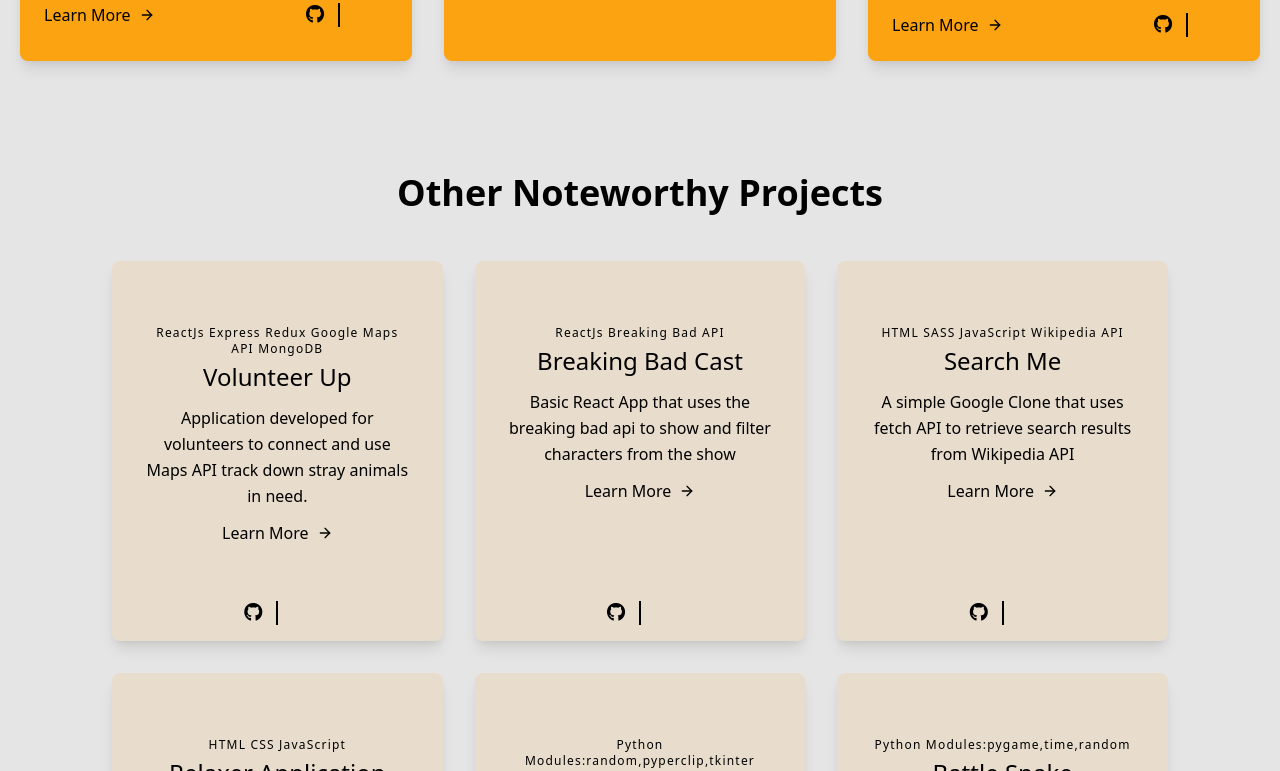
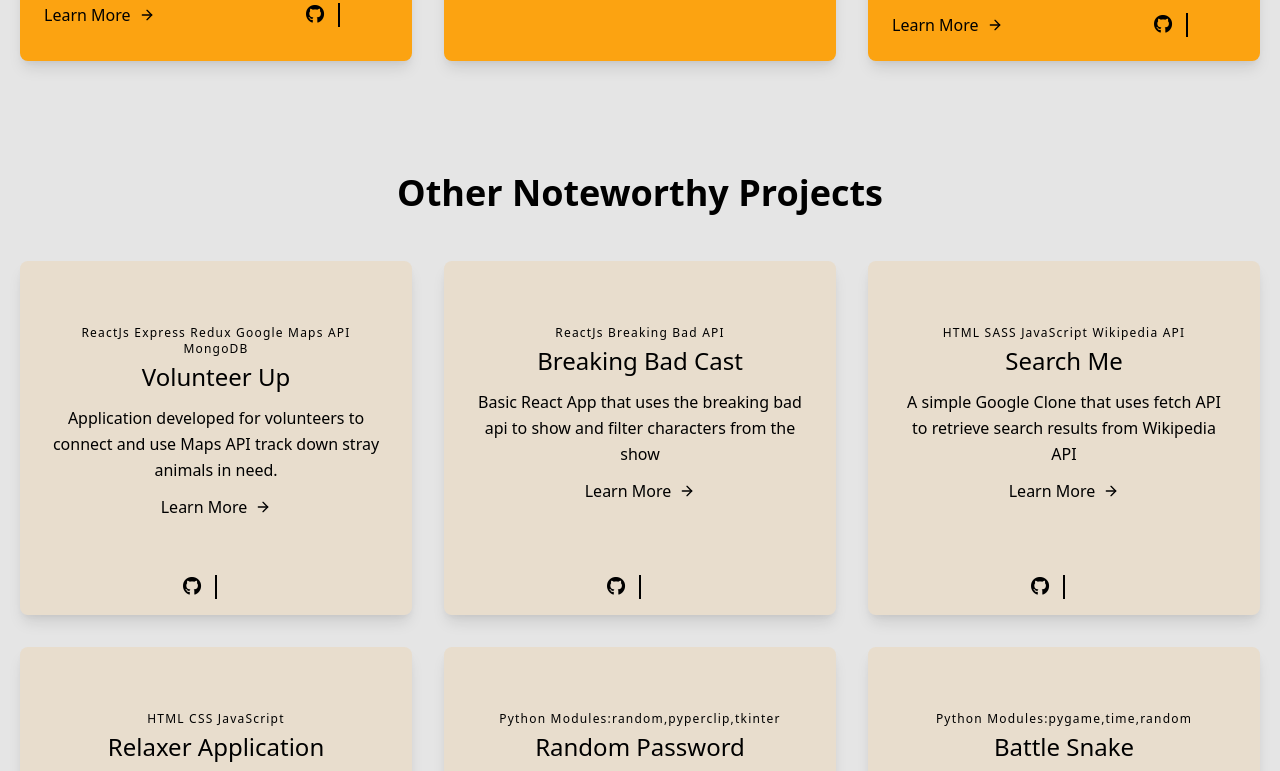
Before and after one commit to srivastavayushi/portfolio-version-1.0, a React (Create React App) app: page / in a window 1280 px wide. Shown: the part 2569-3340 px from the top of the page. Built offline with nearby package versions, Linux system fonts and the light colour scheme; some icons are missing.

Commit message:
style : reduce padding

```diff
--- a/src/components/SideProjects.js
+++ b/src/components/SideProjects.js
@@ -28,7 +28,7 @@
   return (
     <div>
       <section className=" body-font" id="sideprojects">
-        <div className="container px-28 py-8 mx-auto">
+        <div className="container px-5 py-8 mx-auto">
           <div className="p-4 mx-auto text-center md:px-10 lg:px-32 xl:max-w-3xl py-12">
             <h2 className="text-2xl font-bold leading-none sm:text-4xl">
               Other Noteworthy Projects
```
